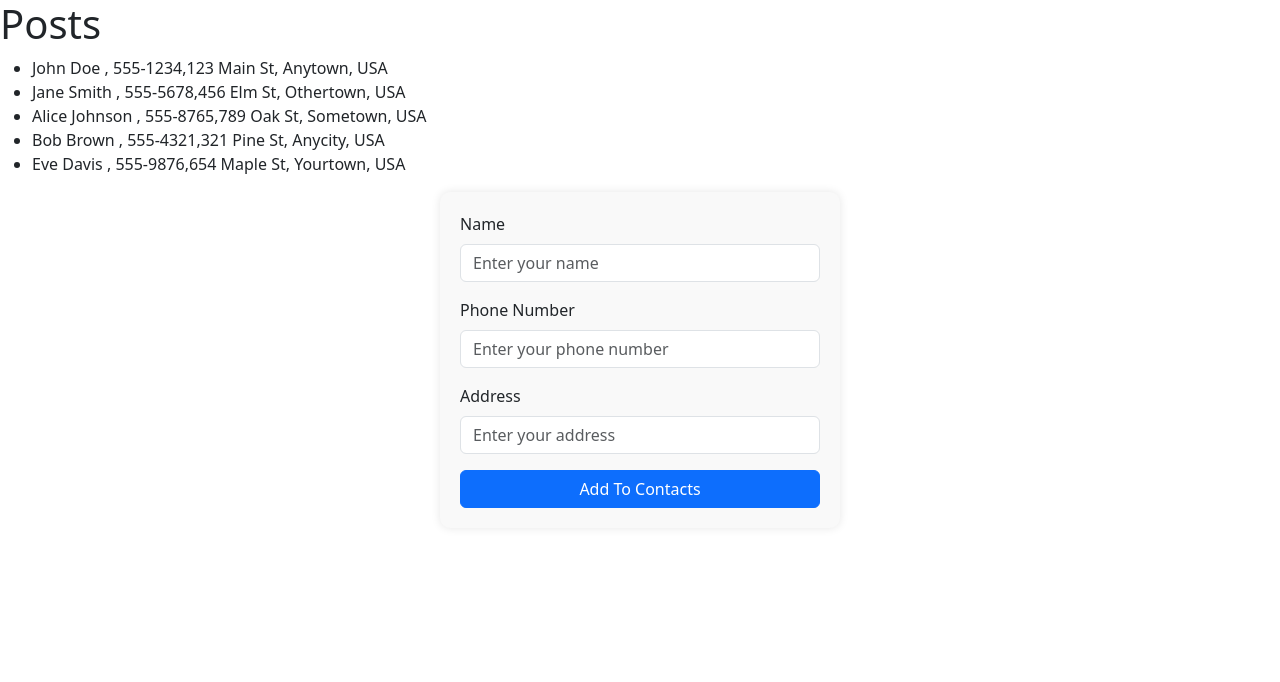
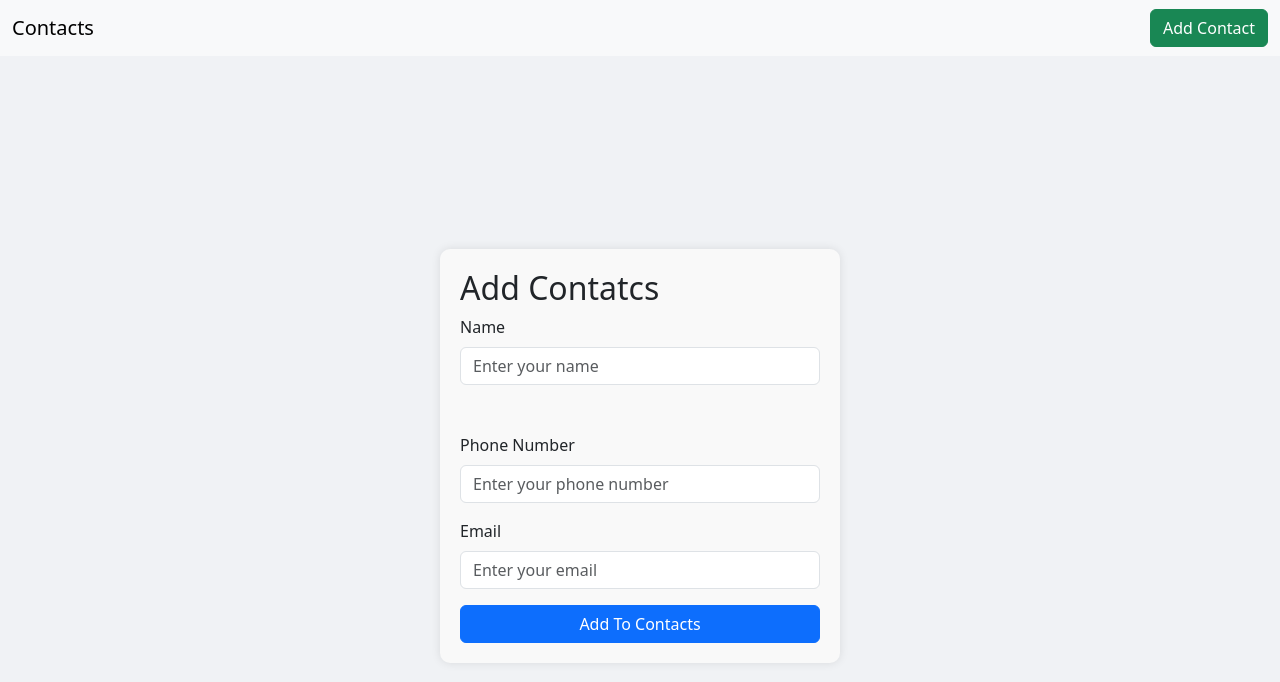
Before and after one commit to Anshadk/contact-manager, a React (Vite) app: page /add in a window 1280 px wide. Shown: the top 682 px of the page. Built offline with nearby package versions, Linux system fonts and the light colour scheme; data requests are answered from the project's data file.

Commit message:
Added routing

```diff
--- a/db.json
+++ b/db.json
@@ -3,32 +3,74 @@
     {
       "id": 1,
       "name": "John Doe",
-      "phone_num": "555-1234",
-      "address": "123 Main St, Anytown, USA"
+      "phone": "+1234567890",
+      "email": "johndoe@example.com"
     },
     {
       "id": 2,
       "name": "Jane Smith",
-      "phone_num": "555-5678",
-      "address": "456 Elm St, Othertown, USA"
+      "phone": "+0987654321",
+      "email": "janesmith@example.com"
     },
     {
       "id": 3,
       "name": "Alice Johnson",
-      "phone_num": "555-8765",
-      "address": "789 Oak St, Sometown, USA"
+      "phone": "+1122334455",
+      "email": "alice.johnson@example.com"
     },
     {
       "id": 4,
       "name": "Bob Brown",
-      "phone_num": "555-4321",
-      "address": "321 Pine St, Anycity, USA"
+      "phone": "+1223344556",
+      "email": "bobbrown@example.com"
     },
     {
       "id": 5,
-      "name": "Eve Davis",
-      "phone_num": "555-9876",
-      "address": "654 Maple St, Yourtown, USA"
+      "name": "Charlie Davis",
+      "phone": "+1334455667",
+      "email": "charlie.davis@example.com"
+    },
+    {
+      "id": 6,
+      "name": "Diana Prince",
+      "phone": "+1445566778",
+      "email": "diana.prince@example.com"
+    },
+    {
+      "id": 7,
+      "name": "Eve Adams",
+      "phone": "+1556677889",
+      "email": "eve.adams@example.com"
+    },
+    {
+      "id": 8,
+      "name": "Frank White",
+      "phone": "+1667788990",
+      "email": "frank.white@example.com"
+    },
+    {
+      "id": 9,
+      "name": "Grace Lee",
+      "phone": "+1778899001",
+      "email": "grace.lee@example.com"
+    },
+    {
+      "id": 10,
+      "name": "Henry Green",
+      "phone": "+1889900112",
+      "email": "henry.green@example.com"
+    },
+    {
+      "id": "9ee4",
+      "name": "ABDUL KHADAR ANSHAD",
+      "phone": "07760753598",
+      "email": "m@g.com"
+    },
+    {
+      "id": "4005",
+      "name": "ABDUL KHADAR ANSHAD",
+      "phone": "07760753598",
+      "email": "anshadkammaje786@gmail.com"
     }
   ]
 }
--- a/package.json
+++ b/package.json
@@ -13,7 +13,8 @@
     "axios": "^1.7.3",
     "json-server": "^1.0.0-beta.1",
     "react": "^18.3.1",
-    "react-dom": "^18.3.1"
+    "react-dom": "^18.3.1",
+    "react-router-dom": "^6.26.1"
   },
   "devDependencies": {
     "@eslint/js": "^9.8.0",
--- a/src/App.jsx
+++ b/src/App.jsx
@@ -1,15 +1,17 @@
-import { useState } from 'react'
-import Navbar from './Components/Navbar'
-import ListContacts from './Components/ListContacts'
+import { BrowserRouter as Router, Route, Routes } from "react-router-dom";
+import ListContacts from "./Components/ListContacts";
+import AddContact from "./Components/AddContact";
 //import './App.css'
 
 function App() {
-
   return (
-    <>
-     <ListContacts/>
-    </>
-  )
+    <Router>
+      <Routes>
+        <Route path="/" element={<ListContacts />} />
+        <Route path="/add" element={<AddContact />} />
+      </Routes>
+    </Router>
+  );
 }
 
-export default App
+export default App;
--- a/src/Components/AddContact.jsx
+++ b/src/Components/AddContact.jsx
@@ -1,23 +1,51 @@
-import React, { useEffect, useState } from "react";
+import axios from "axios";
+import React, { useState } from "react";
+import Navbar from "./Navbar";
 
 function AddContact() {
-    const [name, setName] = useState('')
-    const [phone, setPhone] = useState('')
-    const [address, setAddress] = useState('')
+  const [name, setName] = useState('');
+  const [phone, setPhone] = useState('');
+  const [email, setEmail] = useState('');
+
+  const handleAddContact = (e) => {
+    e.preventDefault();
+    const newContact = { name, phone, email };
+    axios.post('http://localhost:5000/contacts', newContact)
+      .then(() => {
+        setName('');
+        setPhone('');
+        setEmail('');
+      })
+      .catch(error => console.error(error));
+    console.log(name, phone, email);
+  }
 
   return (
     <>
+    <Navbar/>
+    <div
+      style={{
+        display: "flex",
+        justifyContent: "center",
+        alignItems: "center",
+        height: "100vh",
+        backgroundColor: "#f0f2f5",
+      }}
+    >
       <form
         style={{
+
           maxWidth: 400,
-          margin: "auto",
+          width: "100%",
           padding: 20,
           borderRadius: 10,
           backgroundColor: "#f9f9f9",
           boxShadow: "0 0 10px rgba(0, 0, 0, 0.1)",
         }}
+        onSubmit={handleAddContact}
       >
-        <div className="mb-3">
+        <h2>Add Contatcs</h2>
+        <div className="mb-5">
           <label htmlFor="name" className="form-label">
             Name
           </label>
@@ -27,6 +55,7 @@ function AddContact() {
             id="name"
             placeholder="Enter your name"
             value={name}
+            onChange={(e) => setName(e.target.value)}
           />
         </div>
         <div className="mb-3">
@@ -38,17 +67,21 @@ function AddContact() {
             className="form-control"
             id="phone"
             placeholder="Enter your phone number"
+            value={phone}
+            onChange={(e) => setPhone(e.target.value)}
           />
         </div>
         <div className="mb-3">
-          <label htmlFor="address" className="form-label">
-            Address
+          <label htmlFor="email" className="form-label">
+            Email
           </label>
           <input
-            type="text"
+            type="email"
             className="form-control"
-            id="address"
-            placeholder="Enter your address"
+            id="email"
+            placeholder="Enter your email"
+            value={email}
+            onChange={(e) => setEmail(e.target.value)}
           />
         </div>
 
@@ -56,6 +89,7 @@ function AddContact() {
           Add To Contacts
         </button>
       </form>
+    </div>
     </>
   );
 }
--- a/src/Components/ListContacts.jsx
+++ b/src/Components/ListContacts.jsx
@@ -1,4 +1,5 @@
 import React, { useEffect, useState } from 'react'
+
 import Navbar from '../Components/Navbar'
 import AddContact from './AddContact';
 import axios from 'axios';
@@ -23,23 +24,31 @@ function ListContacts() {
           .catch((error) => {
             console.error(error);
           });
-      }, []);
+      }, [contacts]);
 
   return (
     <>
-    {/* <Navbar/> */}
-    <div>
-      <h1>Posts</h1>
-      <ul>
+    <Navbar/>
+    <div className="container mt-4">
+      {/* <h1 className="mb-4">Contacts</h1> */}
+      <ul className="list-group">
         {contacts.map((contact) => (
-          <li key={contact.id}>
-            {contact.name} , {contact.phone_num},{contact.address}
+          <li key={contact.id} className="list-group-item d-flex justify-content-between align-items-center">
+            <div>
+              <strong>{contact.name}</strong>
+              <br />
+              {contact.phone}
+              <br />
+              {contact.email}
+            </div>
+            <div>
+              <button className="btn btn-primary btn-sm me-2">Edit</button>
+              <button className="btn btn-danger btn-sm">Delete</button>
+            </div>
           </li>
         ))}
       </ul>
     </div>
-
-    <AddContact/>
     </>
   )
 }
--- a/src/Components/Navbar.jsx
+++ b/src/Components/Navbar.jsx
@@ -1,34 +1,28 @@
-import React from 'react'
+import React from 'react';
+import { Link } from 'react-router-dom';
 
 function Navbar() {
   return (
     <>
       <nav className="navbar navbar-expand-lg bg-body-tertiary">
         <div className="container-fluid">
-    <a className="navbar-brand" href="#">Navbar</a>
+          <Link className="navbar-brand" to="/">Contacts</Link>
           <button className="navbar-toggler" type="button" data-bs-toggle="collapse" data-bs-target="#navbarNav" aria-controls="navbarNav" aria-expanded="false" aria-label="Toggle navigation">
             <span className="navbar-toggler-icon"></span>
           </button>
+
           <div className="collapse navbar-collapse" id="navbarNav">
-      <ul className="navbar-nav">
-        <li className="nav-item">
-          <a className="nav-link active" aria-current="page" href="#">Home</a>
-        </li>
-        <li className="nav-item">
-          <a className="nav-link" href="#">Features</a>
-        </li>
-        <li className="nav-item">
-          <a className="nav-link" href="#">Pricing</a>
-        </li>
-        <li className="nav-item">
-          <a className="nav-link disabled" aria-disabled="true">Disabled</a>
-        </li>
+            <ul className="navbar-nav me-auto">
+
             </ul>
+            <Link to="/add" className="btn btn-success ms-auto">
+              Add Contact
+            </Link>
           </div>
         </div>
       </nav>
     </>
-  )
+  );
 }
 
-export default Navbar
+export default Navbar;
```
Also changed, not shown: 1 other file (tests, documents, lock files or other folders). Lines whose indentation alone changed are shown as unchanged.
